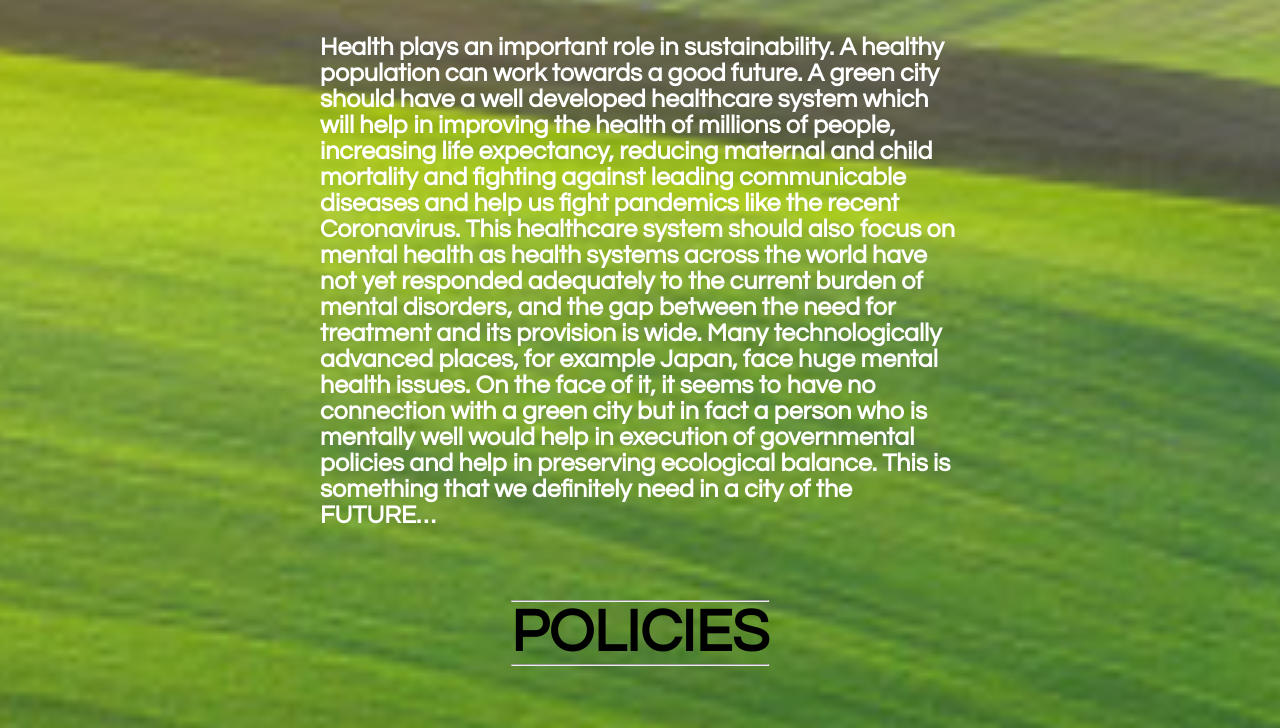
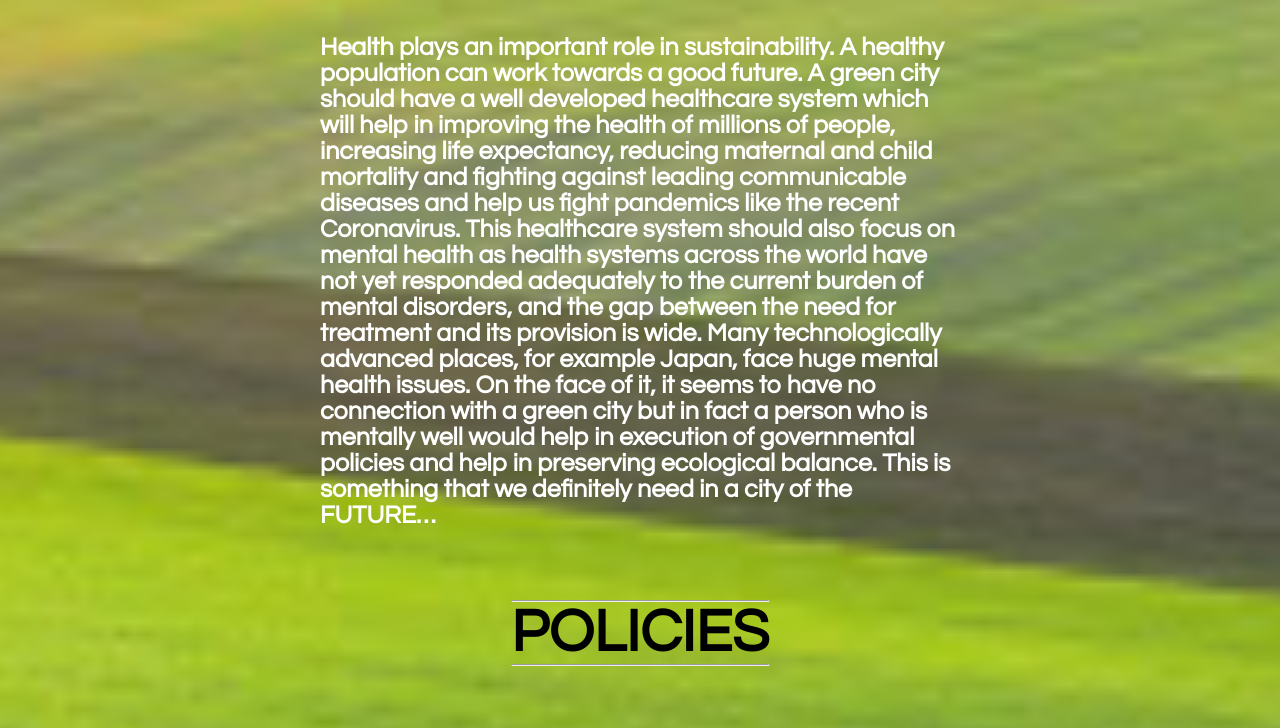
Before and after one commit to anannntj/anannntj.github.io, a plain HTML site: page websites/webapp2/final.html in a window 1280 px wide. Shown: the part 447-1175 px from the top of the page. Drawn offline with Linux system fonts and the light colour scheme.

Commit message:
rcjcryctrc

```diff
--- a/websites/webapp2/css/final.css
+++ b/websites/webapp2/css/final.css
@@ -6,7 +6,7 @@ font-family: Century Gothic;
 
 header{
 background-image: url(../images/3.jpg);
-height: 300vh;
+height: 500vh;
 background-size: cover;
 background-position: center;
 }
```
